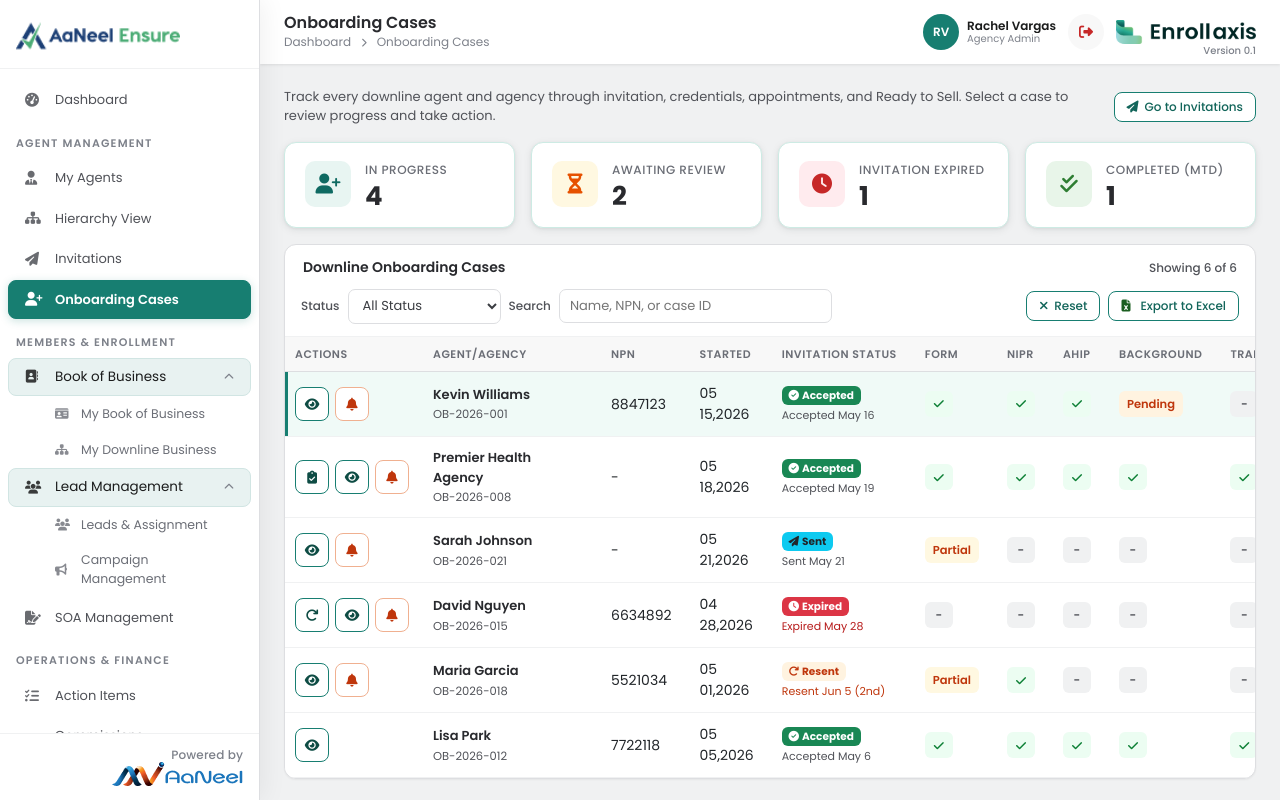
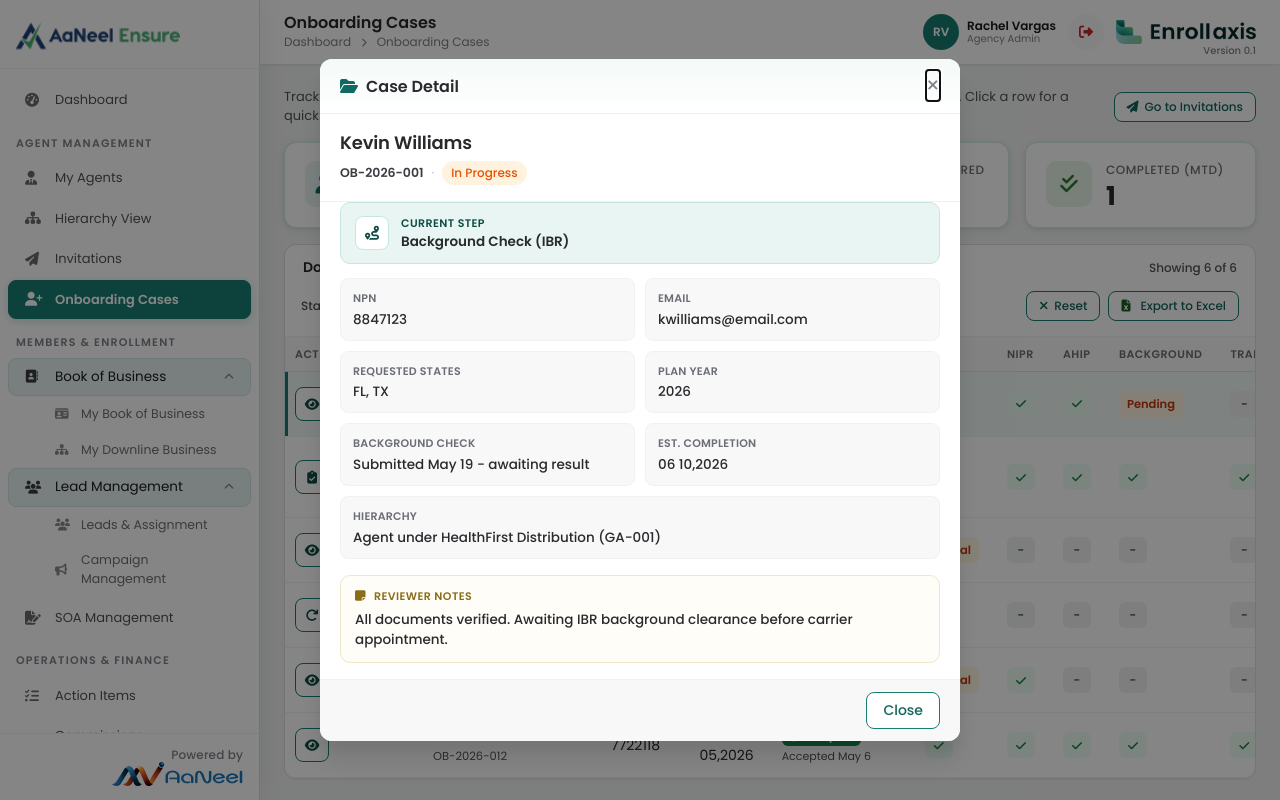
Before and after one commit to devmankadgit/Enroll-NFP, a plain HTML site: page agency-admin/onboarding-cases.html in a window 1280 px wide. Both pictures are taken after a click on the element 983 px from the left and 404 px from the top of the page. Shown: the top 800 px of the page. Drawn offline with nearby package versions, Linux system fonts and the light colour scheme.

Commit message:
Show onboarding case details in a centered quick-view modal so agency admins can review without scrolling the cases table.
Co-authored-by: Cursor <cursoragent@cursor.com>

```diff
--- a/agency-admin/onboarding-cases.html
+++ b/agency-admin/onboarding-cases.html
@@ -120,49 +120,87 @@
   .obc-layout{
     display:flex;flex-direction:column;gap:16px;
   }
-  .obc-detail{width:100%}
-  .obc-detail-empty{
-    padding:28px 20px;text-align:center;color:var(--neutral-500);font-size:13px;
+  .obc-quick-modal .modal-box{max-width:640px;width:100%}
+  .obc-quick-modal .modal-body{padding:0}
+  .obc-quick-modal .modal-hdr{
+    background:linear-gradient(180deg,#f4faf8 0%,#fff 100%);
   }
-  .obc-detail-empty i{display:block;font-size:22px;margin-bottom:8px;color:var(--primary-500);opacity:.7}
-  .obc-detail-head{
-    display:flex;align-items:center;justify-content:space-between;gap:12px;
-    margin-bottom:14px;padding-bottom:12px;border-bottom:1px solid var(--neutral-100);
+  .obc-detail-hero{
+    display:flex;align-items:flex-start;justify-content:space-between;gap:16px;
+    padding:18px 20px 16px;border-bottom:1px solid var(--neutral-100);
   }
-  .obc-detail-head h5{margin:0;font-size:16px;font-weight:600;color:var(--neutral-900)}
-  .obc-detail-meta{display:flex;align-items:center;gap:8px;flex-wrap:wrap;font-size:12px;color:var(--neutral-700)}
-  .obc-kv-grid{
-    display:grid;grid-template-columns:1fr 1fr;gap:0 28px;
-    margin-bottom:16px;border:1px solid var(--neutral-100);border-radius:8px;
-    background:var(--neutral-50);padding:4px 14px;
+  .obc-detail-hero-main{min-width:0;flex:1}
+  .obc-detail-hero h5{
+    margin:0 0 6px;font-size:18px;font-weight:600;color:var(--neutral-900);
+    letter-spacing:-.01em;line-height:1.25;
   }
-  .obc-kv{
-    display:grid;grid-template-columns:168px minmax(0,1fr);gap:10px;align-items:baseline;
-    min-width:0;padding:9px 0;border-bottom:1px solid var(--neutral-100);
+  .obc-detail-meta{
+    display:flex;align-items:center;gap:8px;flex-wrap:wrap;
+    font-size:12.5px;color:var(--neutral-700);
   }
-  .obc-kv:nth-child(7),
-  .obc-kv:nth-child(8),
-  .obc-kv.is-full{border-bottom:0}
-  .obc-kv.is-full{
-    grid-column:1 / -1;
-    border-top:1px solid var(--neutral-100);
-    margin-top:2px;padding-top:10px;
+  .obc-detail-meta .obc-case-id{
+    font-weight:600;color:var(--neutral-800);
+    font-variant-numeric:tabular-nums;
   }
-  .obc-kv .k{
-    font-size:12px;font-weight:600;color:var(--neutral-700);
-    white-space:nowrap;
+  .obc-detail-meta .obc-meta-sep{color:var(--neutral-300);user-select:none}
+  .obc-step-banner{
+    display:flex;align-items:center;gap:12px;
+    margin:0 20px 14px;padding:12px 14px;
+    border-radius:10px;background:#e8f5f2;
+    border:1px solid #c8e6df;
   }
-  .obc-kv .k::after{content:":"}
-  .obc-kv .v{font-size:13px;color:var(--neutral-900);font-weight:500;word-break:break-word}
-  @media (max-width:900px){
-    .obc-kv-grid{grid-template-columns:1fr;gap:0}
-    .obc-kv:nth-child(7),.obc-kv:nth-child(8){border-bottom:1px solid var(--neutral-100)}
-    .obc-kv:last-child,.obc-kv.is-full{border-bottom:0}
+  .obc-step-banner-icon{
+    width:34px;height:34px;border-radius:8px;flex-shrink:0;
+    display:flex;align-items:center;justify-content:center;
+    background:#fff;color:var(--primary-700);font-size:14px;
+    border:1px solid #c8e6df;
   }
+  .obc-step-banner-copy{min-width:0}
+  .obc-step-banner-label{
+    display:block;font-size:11px;font-weight:600;letter-spacing:.04em;
+    text-transform:uppercase;color:var(--primary-700);margin-bottom:2px;
+  }
+  .obc-step-banner-value{
+    font-size:13.5px;font-weight:600;color:var(--neutral-900);line-height:1.3;
+  }
+  .obc-field-grid{
+    display:grid;grid-template-columns:1fr 1fr;gap:10px;
+    padding:0 20px 16px;
+  }
+  .obc-field{
+    min-width:0;padding:11px 12px;
+    border:1px solid var(--neutral-100);border-radius:8px;
+    background:var(--neutral-50);
+  }
+  .obc-field .k{
+    display:block;font-size:11px;font-weight:600;letter-spacing:.02em;
+    text-transform:uppercase;color:var(--neutral-600);margin-bottom:4px;
+  }
+  .obc-field .v{
+    display:block;font-size:13.5px;font-weight:500;color:var(--neutral-900);
+    line-height:1.35;word-break:break-word;
+  }
+  .obc-notes{
+    margin:0 20px 16px;padding:12px 14px;
+    border-radius:10px;background:#fffdf7;
+    border:1px solid #f0e6c8;
+  }
+  .obc-notes-head{
+    display:flex;align-items:center;gap:8px;margin-bottom:6px;
+    font-size:11px;font-weight:600;letter-spacing:.04em;
+    text-transform:uppercase;color:#8a6d1a;
+  }
+  .obc-notes-head i{font-size:12px}
+  .obc-notes .v{
+    margin:0;font-size:13.5px;font-weight:500;color:var(--neutral-900);
+    line-height:1.45;
+  }
+  body.obc-modal-open{overflow:hidden}
   @media (max-width:640px){
     .obc-page-intro{flex-wrap:wrap;align-items:flex-start}
-    .obc-kv{grid-template-columns:132px minmax(0,1fr);gap:8px}
+    .obc-field-grid{grid-template-columns:1fr}
     .obc-toolbar input[type=search]{min-width:0;width:100%}
+    .obc-detail-hero{flex-direction:column;gap:10px}
   }
 </style>
 </head>
@@ -211,7 +249,7 @@
 
   <div class="page">
     <div class="obc-page-intro">
-      <p>Track every downline agent and agency through invitation, credentials, appointments, and Ready to Sell. Select a case to review progress and take action.</p>
+      <p>Track every downline agent and agency through invitation, credentials, appointments, and Ready to Sell. Click a row for a quick case summary, or use View for full detail and actions.</p>
       <a href="invitations.html" class="btn-ol btn-sm"><i class="fas fa-paper-plane"></i> Go to Invitations</a>
     </div>
 
@@ -504,28 +542,6 @@
         </div>
       </div>
 
-      <div class="card obc-detail mb16" id="caseDetailPanel">
-        <div class="card-hdr"><h5>Case Detail</h5></div>
-        <div class="card-body" id="caseDetailBody">
-          <div class="obc-detail-head">
-            <div>
-              <h5 id="panelName">Kevin Williams</h5>
-              <div class="obc-detail-meta"><span id="panelCaseId">OB-2026-001</span> · <span id="panelStatusBadge"></span></div>
-            </div>
-          </div>
-          <div class="obc-kv-grid">
-            <div class="obc-kv"><span class="k">NPN</span><span class="v" id="panelNpn">8847123</span></div>
-            <div class="obc-kv"><span class="k">Email</span><span class="v" id="panelEmail">kwilliams@email.com</span></div>
-            <div class="obc-kv"><span class="k">Requested States</span><span class="v" id="panelReqStates">FL, TX</span></div>
-            <div class="obc-kv"><span class="k">Hierarchy Position</span><span class="v" id="panelHierarchy">Agent under HealthFirst (GA-001)</span></div>
-            <div class="obc-kv"><span class="k">Plan Year</span><span class="v" id="panelPlanYear">2026</span></div>
-            <div class="obc-kv"><span class="k">Current Step</span><span class="v" id="panelCurrentStep">Background Check (IBR)</span></div>
-            <div class="obc-kv"><span class="k">Background Check Status</span><span class="v" id="panelBgStatus">Submitted May 19 - awaiting result</span></div>
-            <div class="obc-kv"><span class="k">Estimated Completion</span><span class="v" id="panelEst">05 26,2026</span></div>
-            <div class="obc-kv is-full"><span class="k">Reviewer Notes</span><span class="v" id="panelNotes">All documents verified. Awaiting IBR clearance.</span></div>
-          </div>
-        </div>
-      </div>
     </div>
   </div>
 </div>
@@ -537,10 +553,55 @@
 </footer>
 <script src="../assets/nfp-actions.js?v=nfp-footer-1"></script>
 
+<!-- Case quick detail (row click) -->
+<div class="modal-overlay obc-quick-modal" id="caseQuickModal" style="display:none" role="dialog" aria-modal="true" aria-labelledby="panelName" onclick="if(event.target===this)closeQuickDetail()">
+  <div class="modal-box">
+    <div class="modal-hdr">
+      <h5><i class="fas fa-folder-open" style="margin-right:8px;color:#0f6a62"></i>Case Detail</h5>
+      <button type="button" class="modal-close" aria-label="Close" onclick="closeQuickDetail()">&times;</button>
+    </div>
+    <div class="modal-body">
+      <div class="obc-detail-hero">
+        <div class="obc-detail-hero-main">
+          <h5 id="panelName">Kevin Williams</h5>
+          <div class="obc-detail-meta">
+            <span class="obc-case-id" id="panelCaseId">OB-2026-001</span>
+            <span class="obc-meta-sep" aria-hidden="true">·</span>
+            <span id="panelStatusBadge"></span>
+          </div>
+        </div>
+      </div>
+      <div class="obc-step-banner" aria-live="polite">
+        <div class="obc-step-banner-icon" aria-hidden="true"><i class="fas fa-route"></i></div>
+        <div class="obc-step-banner-copy">
+          <span class="obc-step-banner-label">Current step</span>
+          <div class="obc-step-banner-value" id="panelCurrentStep">Background Check (IBR)</div>
+        </div>
+      </div>
+      <div class="obc-field-grid">
+        <div class="obc-field"><span class="k">NPN</span><span class="v" id="panelNpn">8847123</span></div>
+        <div class="obc-field"><span class="k">Email</span><span class="v" id="panelEmail">kwilliams@email.com</span></div>
+        <div class="obc-field"><span class="k">Requested states</span><span class="v" id="panelReqStates">FL, TX</span></div>
+        <div class="obc-field"><span class="k">Plan year</span><span class="v" id="panelPlanYear">2026</span></div>
+        <div class="obc-field"><span class="k">Background check</span><span class="v" id="panelBgStatus">Submitted May 19 - awaiting result</span></div>
+        <div class="obc-field"><span class="k">Est. completion</span><span class="v" id="panelEst">05 26,2026</span></div>
+        <div class="obc-field" style="grid-column:1 / -1"><span class="k">Hierarchy</span><span class="v" id="panelHierarchy">Agent under HealthFirst (GA-001)</span></div>
+      </div>
+      <div class="obc-notes">
+        <div class="obc-notes-head"><i class="fas fa-sticky-note" aria-hidden="true"></i> Reviewer notes</div>
+        <p class="v" id="panelNotes">All documents verified. Awaiting IBR clearance.</p>
+      </div>
+    </div>
+    <div class="modal-foot">
+      <button type="button" class="btn-ol" onclick="closeQuickDetail()">Close</button>
+    </div>
+  </div>
+</div>
+
 <!-- Onboarding Case Detail Modal -->
-<div class="modal-overlay" id="caseDetailModal" style="display:none">
+<div class="modal-overlay" id="caseDetailModal" style="display:none" onclick="if(event.target===this)closeCaseDetailModal()">
   <div class="modal-box" style="max-width:760px;width:95%">
-    <div class="modal-hdr"><h5><i class="fas fa-user-plus" style="margin-right:8px;color:#0f6a62"></i><span id="cdCaseName">Case Detail</span></h5><button class="modal-close" onclick="this.closest('.modal-overlay').style.display='none'">&times;</button></div>
+    <div class="modal-hdr"><h5><i class="fas fa-user-plus" style="margin-right:8px;color:#0f6a62"></i><span id="cdCaseName">Case Detail</span></h5><button type="button" class="modal-close" aria-label="Close" onclick="closeCaseDetailModal()">&times;</button></div>
     <div class="modal-body" style="padding:20px;max-height:75vh;overflow-y:auto">
       <div style="display:grid;grid-template-columns:1fr 1fr;gap:8px 24px;margin-bottom:16px;font-size:13px">
         <p style="margin:0"><strong>Case ID:</strong> <span id="cdCaseID"></span></p>
@@ -573,9 +634,9 @@
       <div id="cdActivity" style="font-size:12px;color:#555;background:#f8f9fa;border-radius:8px;padding:10px 14px"></div>
     </div>
     <div class="modal-foot">
-      <button class="btn-ol" onclick="this.closest('.modal-overlay').style.display='none'">Close</button>
-      <button class="btn-pr" onclick="sendReminder(document.getElementById('cdAgentName').textContent,''); this.closest('.modal-overlay').style.display='none'"><i class="fas fa-bell" style="margin-right:4px"></i>Send Reminder</button>
-      <button class="btn-pr" onclick="nfpSubmit('Case status updated'); this.closest('.modal-overlay').style.display='none'"><i class="fas fa-check-circle"></i> Mark Step Complete</button>
+      <button type="button" class="btn-ol" onclick="closeCaseDetailModal()">Close</button>
+      <button type="button" class="btn-pr" onclick="sendReminder(document.getElementById('cdAgentName').textContent,''); closeCaseDetailModal()"><i class="fas fa-bell" style="margin-right:4px"></i>Send Reminder</button>
+      <button type="button" class="btn-pr" onclick="nfpSubmit('Case status updated'); closeCaseDetailModal()"><i class="fas fa-check-circle"></i> Mark Step Complete</button>
     </div>
   </div>
 </div>
@@ -711,7 +772,7 @@ function renderStateHtml(stateAppts, forModal) {
   return html;
 }
 
-function fillPanel(id) {
+function fillQuickDetail(id) {
   var d = caseData[id];
   if (!d) return;
   document.getElementById('panelName').textContent = d.name;
@@ -729,19 +790,40 @@ function fillPanel(id) {
   document.getElementById('panelNotes').textContent = d.notes;
 }
 
-function selectCaseRow(row, id) {
+function highlightCaseRow(row) {
   document.querySelectorAll('#onboardingCasesBody tr[data-case]').forEach(function(tr) {
     tr.classList.remove('is-selected');
   });
   if (row) row.classList.add('is-selected');
-  fillPanel(id);
+}
+
+function openQuickDetail(id) {
+  fillQuickDetail(id);
+  var modal = document.getElementById('caseQuickModal');
+  if (!modal) return;
+  modal.style.display = 'flex';
+  document.body.classList.add('obc-modal-open');
+  var closeBtn = modal.querySelector('.modal-close');
+  if (closeBtn) closeBtn.focus();
+}
+
+function closeQuickDetail() {
+  var modal = document.getElementById('caseQuickModal');
+  if (modal) modal.style.display = 'none';
+  document.body.classList.remove('obc-modal-open');
+}
+
+function selectCaseRow(row, id) {
+  highlightCaseRow(row);
+  openQuickDetail(id);
 }
 
 function viewCase(id) {
   var d = caseData[id];
   if (!d) return;
+  closeQuickDetail();
   var row = document.querySelector('#onboardingCasesBody tr[data-case="' + id + '"]');
-  selectCaseRow(row, id);
+  highlightCaseRow(row);
   document.getElementById('cdCaseName').textContent = d.name + ' - ' + id;
   document.getElementById('cdCaseID').textContent = id;
   document.getElementById('cdAgentName').textContent = d.name;
@@ -767,6 +849,7 @@ function viewCase(id) {
     return line.replace(/\.$/, '') + '.<br>';
   }).join('');
   document.getElementById('caseDetailModal').style.display = 'flex';
+  document.body.classList.add('obc-modal-open');
 }
 
 function submitReview() {
@@ -833,11 +916,24 @@ function filterOnboardingCases() {
   if (noResults) noResults.style.display = visibleCount ? 'none' : '';
   if (countEl) countEl.textContent = 'Showing ' + visibleCount + ' of ' + total;
   if (firstVisible && !selectedStillVisible) {
-    selectCaseRow(firstVisible, firstVisible.getAttribute('data-case'));
+    highlightCaseRow(firstVisible);
   }
 }
 
-fillPanel('OB-2026-001');
+function closeCaseDetailModal() {
+  var modal = document.getElementById('caseDetailModal');
+  if (modal) modal.style.display = 'none';
+  document.body.classList.remove('obc-modal-open');
+}
+
+document.addEventListener('keydown', function(e) {
+  if (e.key !== 'Escape') return;
+  var quick = document.getElementById('caseQuickModal');
+  var full = document.getElementById('caseDetailModal');
+  if (quick && quick.style.display === 'flex') closeQuickDetail();
+  else if (full && full.style.display === 'flex') closeCaseDetailModal();
+});
+
 filterOnboardingCases();
 </script>
 </body>
```
